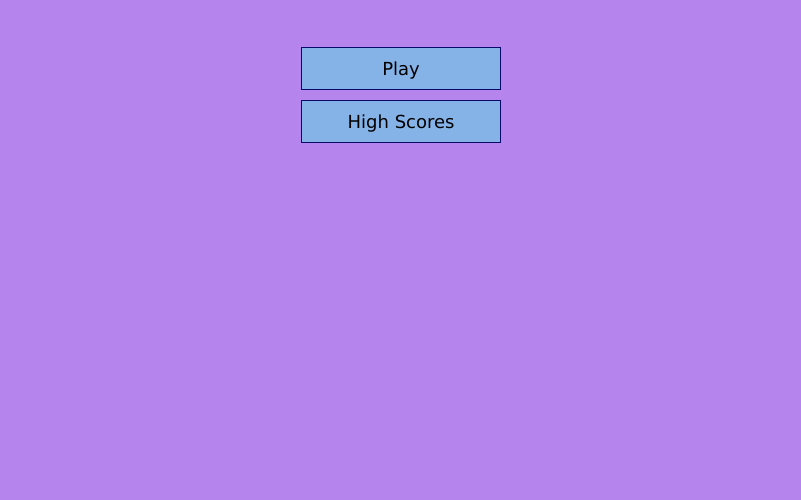
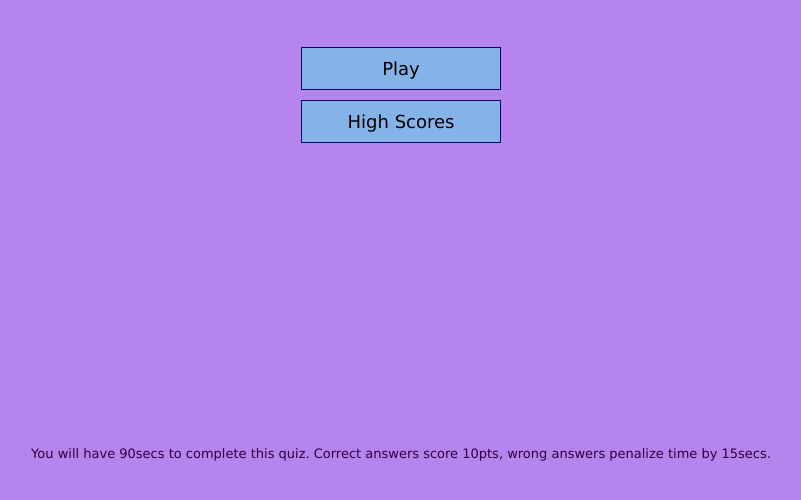
Before and after one commit to Farrah-solve/WorkoutStyleQuiz, a plain HTML site: page index.html in a window 1280 px wide. Shown: the part 354-854 px from the top of the page, without its empty margins (239-1040 px from the left). Before the commit the page ends 800 px from the top, so only its background shows below. Drawn offline with Linux system fonts and the light colour scheme.

Commit message:
added footer, final clean-up

```diff
--- a/index.html
+++ b/index.html
@@ -16,4 +16,8 @@
       </div>
     </div>
   </body>
+  <!-- I decided to add this footer for the benefit of the user to understand scoring and timing factors -->
+  <div class="footer">
+    <p>You will have 90secs to complete this quiz. Correct answers score 10pts, wrong answers penalize time by 15secs.</p>
+  </div>
 </html>
--- a/result.js
+++ b/result.js
@@ -1,11 +1,8 @@
 const username = document.getElementById("username");
 const saveScoreBtn = document.getElementById("save-score");
 const finalScore = document.getElementById("quiz-score");
-
 const lastQuizScore = localStorage.getItem("lastQuizScore");
-
 const highScores = JSON.parse(localStorage.getItem("highScores")) || [];
-
 const maxHighScore = 5;
 
 finalScore.innerText = "Score: " + lastQuizScore;
@@ -15,19 +12,16 @@ username.addEventListener("keyup", () => {
 
 function saveHighScore(e) {
   e.preventDefault();
-
   const score = {
     score: lastQuizScore,
     name: username.value,
   };
   highScores.push(score);
-
   highScores.sort((a, b) => {
     return b.score - a.score;
   });
 
   highScores.splice(5);
-
   localStorage.setItem("highScores", JSON.stringify(highScores));
   window.location.assign("index.html");
 }
--- a/scores.js
+++ b/scores.js
@@ -1,6 +1,5 @@
 const highScoresList = document.getElementById("high-score-list");
 const highScores = JSON.parse(localStorage.getItem("highScores")) || [];
-
 highScoresList.innerHTML = highScores
   .map((score) => {
     return `<li class="high-score">${score.name} - ${score.score}</li>`;
--- a/style.css
+++ b/style.css
@@ -34,7 +34,6 @@
     font-weight: 100;
     text-align: center;
   }
-
 
   .container {
     width: 100vw;
@@ -73,7 +72,6 @@
     display: none;
   }
 
-
   .btn {
     font-size: 1.8rem;
     padding: 1rem 0;
@@ -99,7 +97,14 @@
     transform: none;
   }
 
-  /* Quiz look */
+  .footer {
+    position: bottom;
+    margin-bottom: 25%;
+    color: rgb(46, 0, 66);
+    text-align: center;
+    font-size: small;
+  }
+
   .choice-container {
     display: flex;
     margin-bottom: 0.5rem;
@@ -117,8 +122,6 @@
     transition: transform 150ms;
   }
 
-
-
   .choice-text {
     padding: 1.5rem;
     width: 100%;
@@ -132,7 +135,6 @@
   .incorrect {
     background-color: red;
   }
-
 
   #display {
     display: flex;
```
Also changed, not shown: quiz.html (+1 -2 lines), quiz.js (+2 -7 lines), result.html (+1 -3 lines), scores.html (+1 -2 lines).
